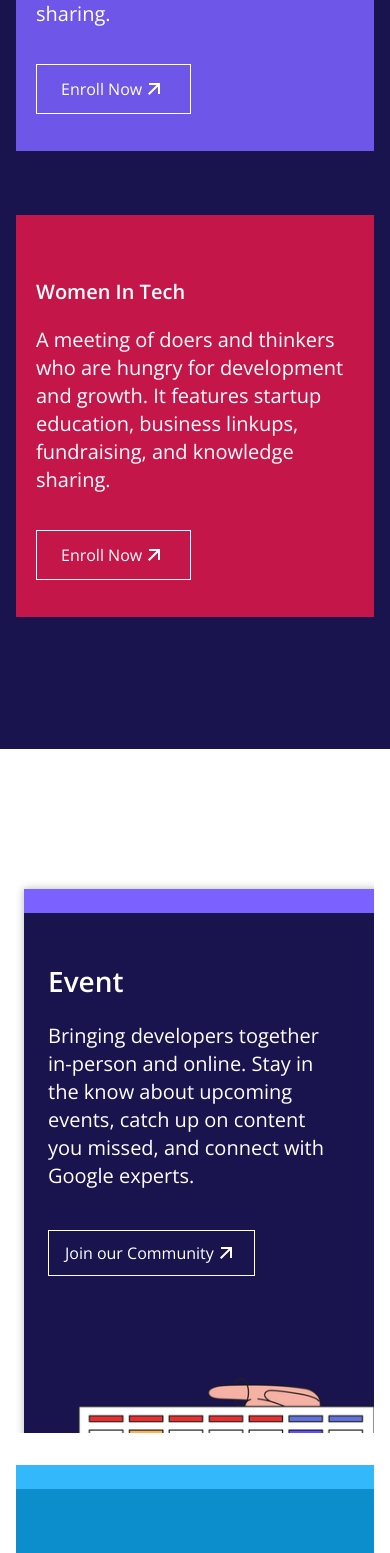
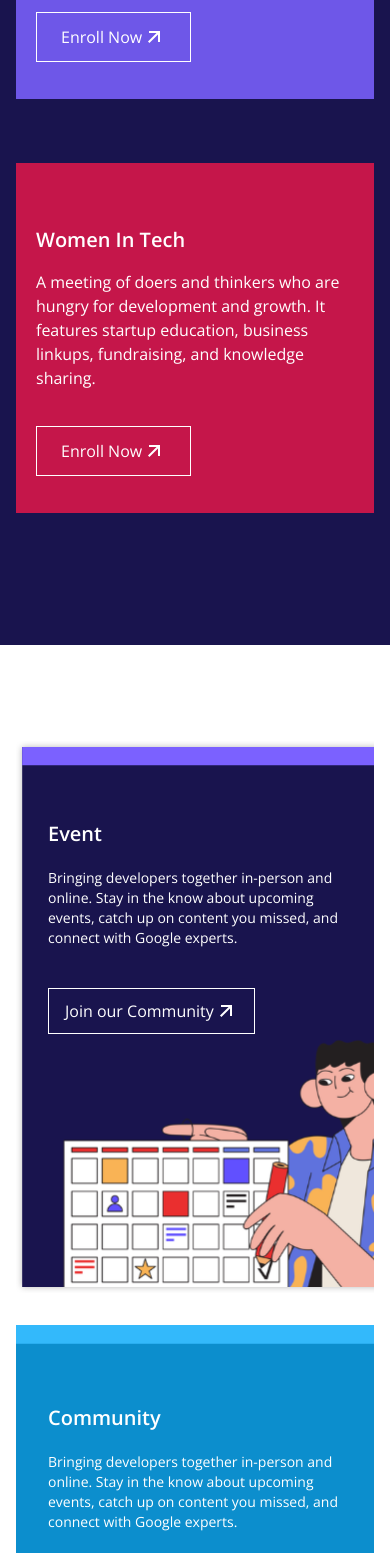
Before and after one commit to ehma90/Pebble, a React (Vite) app: page / in a window 390 px wide. Shown: the part 1758-3311 px from the top of the page. Built offline with nearby package versions, Linux system fonts and the light colour scheme.

Commit message:
Update Font-sizes

```diff
--- a/src/component/Group.jsx
+++ b/src/component/Group.jsx
@@ -4,18 +4,18 @@
 
 function Group() {
   return (
-    <div className="py-[100px] px-4 md:px-0">
+    <div className="py-[64px] md:py-[100px] px-4 md:px-0">
       <div className="container mx-auto">
         <div className="block md:flex md:justify-center md:gap-x-6">
           <div className="event-card">
             <div className="px-[32px]">
-              <h3 className="text-[28px] font-semibold">Event</h3>
-              <p className="text-xl mt-5">
+              <h3 className="text-xl md:text-[28px] font-semibold">Event</h3>
+              <p className="text-sm md:text-xl mt-5">
                 Bringing developers together in-person and online. Stay in the
                 know about upcoming events, catch up on content you missed, and
                 connect with Google experts.
               </p>
-              <button className="flex items-center transition ease delay-50 hover:bg-white hover:text-black border border-white py-[10px] px-[16px] md:py-3 md:px-[24px] mt-[40px]">
+              <button className="flex items-center transition ease delay-50 hover:bg-white hover:text-black border border-white py-[10px] px-[16px] mb-[40px] md:py-3 md:px-[24px] mt-[40px]">
                 Join our Community <RiArrowRightUpLine className="text-2xl" />
               </button>
             </div>
@@ -23,8 +23,8 @@
 
           <div className="community-card">
             <div className="px-[32px]">
-              <h3 className="text-[28px] font-semibold">Community</h3>
-              <p className="text-xl mt-5">
+              <h3 className="text-xl md:text-[28px] font-semibold">Community</h3>
+              <p className="text-sm md:text-xl mt-5">
                 Bringing developers together in-person and online. Stay in the
                 know about upcoming events, catch up on content you missed, and
                 connect with Google experts.
--- a/src/component/Partners.jsx
+++ b/src/component/Partners.jsx
@@ -26,29 +26,29 @@
           </div>
 
           <div className=" grid grid-cols-2 gap-5 w-full max-w-[371px] md:max-w-[528px] mt-[64px] md:mt-0">
-            <div className="p-4 md:px-[50px] md:py-[40px] bg-[#302B60] hover:bg-[#19144E] w-[158px] md:w-[253px] cursor-pointer">
+            <div className="p-5 md:px-[50px] md:py-[40px] bg-[#302B60] hover:bg-[#19144E] w-[158px] md:w-[253px] cursor-pointer">
               <div className="flex justify-center items-center">
                 <img src={facebook} alt="facebook" />
               </div>
-              <p className="text-2xl text-center mt-5">Facebook</p>
+              <p className="text-[18px] md:text-2xl text-center mt-[14px] md:mt-5">Facebook</p>
             </div>
-            <div className="p-4 md:px-[50px] md:py-[40px] bg-[#302B60] hover:bg-[#19144E] w-[158px] md:w-[253px] cursor-pointer">
+            <div className="p-5 md:px-[50px] md:py-[40px] bg-[#302B60] hover:bg-[#19144E] w-[158px] md:w-[253px] cursor-pointer">
               <div className="flex justify-center items-center">
                 <img src={instagram} alt="instagram" />
               </div>
-              <p className="text-2xl text-center mt-5">Instagram</p>
+              <p className="text-[18px] md:text-2xl text-center mt-[14px] md:mt-5">Instagram</p>
             </div>
-            <div className="p-4 md:px-[50px] md:py-[40px] bg-[#302B60] hover:bg-[#19144E] w-[158px] md:w-[253px] cursor-pointer">
+            <div className="p-5 md:px-[50px] md:py-[40px] bg-[#302B60] hover:bg-[#19144E] w-[158px] md:w-[253px] cursor-pointer">
               <div className="flex justify-center items-center">
                 <img src={twitter} alt="twitter" />
               </div>
-              <p className="text-2xl text-center mt-5">Twitter</p>
+              <p className="text-[18px] md:text-2xl text-center mt-[14px] md:mt-5">Twitter</p>
             </div>
-            <div className="p-4 md:px-[50px] md:py-[40px] bg-[#302B60] hover:bg-[#19144E] w-[158px] md:w-[253px] cursor-pointer">
+            <div className="p-5 md:px-[50px] md:py-[40px] bg-[#302B60] hover:bg-[#19144E] w-[158px] md:w-[253px] cursor-pointer">
               <div className="flex justify-center items-center">
                 <img src={linkedIn} alt="linkedIn" />
               </div>
-              <p className="text-2xl text-center mt-5">LinkedIn</p>
+              <p className="text-[18px] md:text-2xl text-center mt-[14px] md:mt-5">LinkedIn</p>
             </div>
           </div>
         </div>
--- a/src/component/Programmes.jsx
+++ b/src/component/Programmes.jsx
@@ -26,7 +26,7 @@
               <h3 className="font-semibold text-xl md:text-[28px]">
                 Skill Trainings
               </h3>
-              <p className="text-xl mt-5">
+              <p className="text-base mt-4 md:text-xl md:mt-5">
                 A meeting of doers and thinkers who are hungry for development
                 and growth. It features startup education, business linkups,
                 fundraising, and knowledge sharing.
@@ -39,7 +39,7 @@
               <h3 className="font-semibold text-xl md:text-[28px]">
                 Women In Tech
               </h3>
-              <p className="text-xl mt-5">
+              <p className="text-base mt-4 md:text-xl md:mt-5">
                 A meeting of doers and thinkers who are hungry for development
                 and growth. It features startup education, business linkups,
                 fundraising, and knowledge sharing.
--- a/src/component/Update.jsx
+++ b/src/component/Update.jsx
@@ -5,9 +5,9 @@
 
 function Update() {
   return (
-    <section className='bg-[#ECEAF8] py-[100px] '>
+    <section className='bg-[#ECEAF8] py-[64px] md:py-[100px] '>
       <div className='container mx-auto'>
-          <h2 className='text-center text-[40px] font-semibold text-[#19144E]'>News Updates</h2>
+          <h2 className='text-center text-[28px] md:text-[40px] font-semibold text-[#19144E]'>News Updates</h2>
           <div className='flex flex-col items-center md:flex-row justify-center gap-[25px] mt-[52px] mx-4'>
             <div className='news-blog'>
               <img src={image1} alt="News Update" />
--- a/src/style/style.css
+++ b/src/style/style.css
@@ -111,6 +111,7 @@
   width: 100%;
   height: 710px;
   background-image: url("../assets/eventImg.svg");
+  background-size: cover;
   padding: 79px 0 0;
 }
 
@@ -119,6 +120,7 @@
   width: 100%;
   height: 710px;
   background-image: url("../assets/communityImg.svg");
+  background-size: cover;
   padding: 79px 0 0;
 }
 
```
